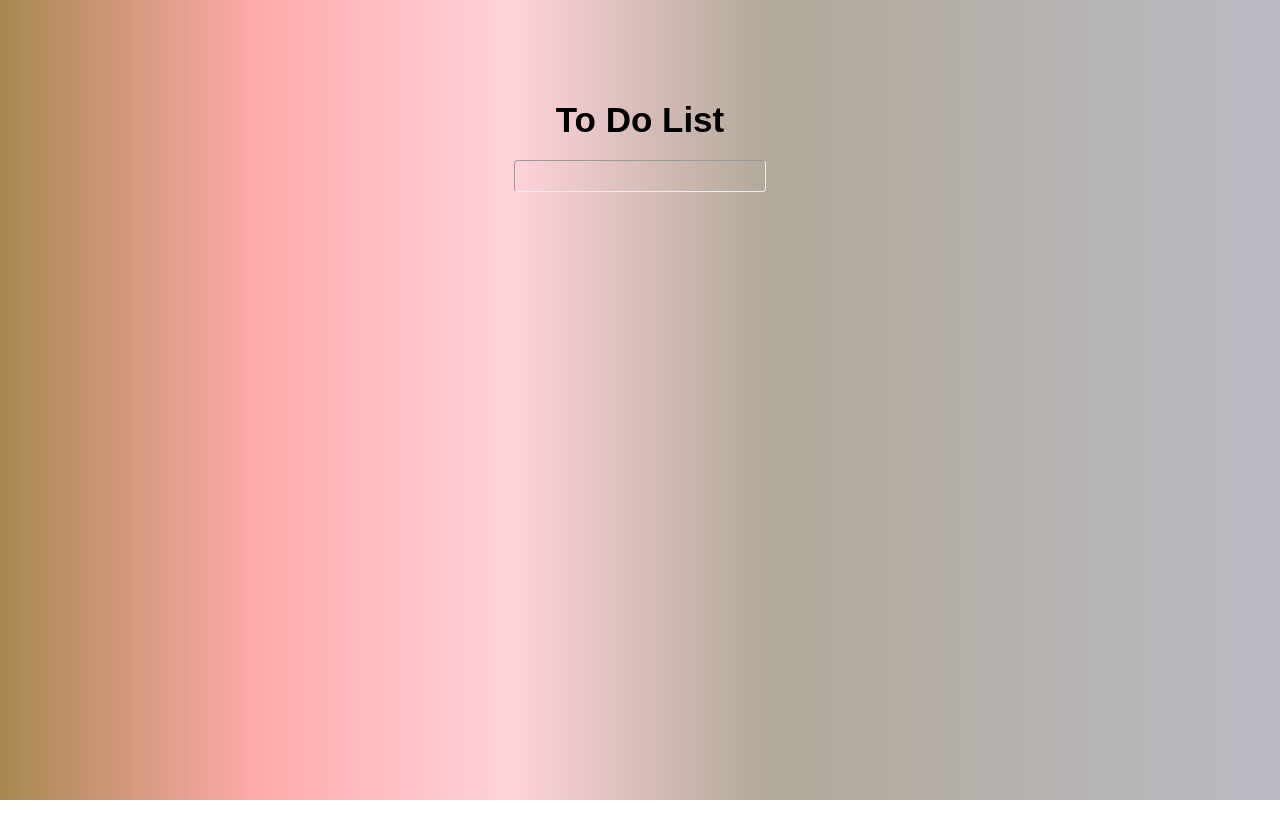
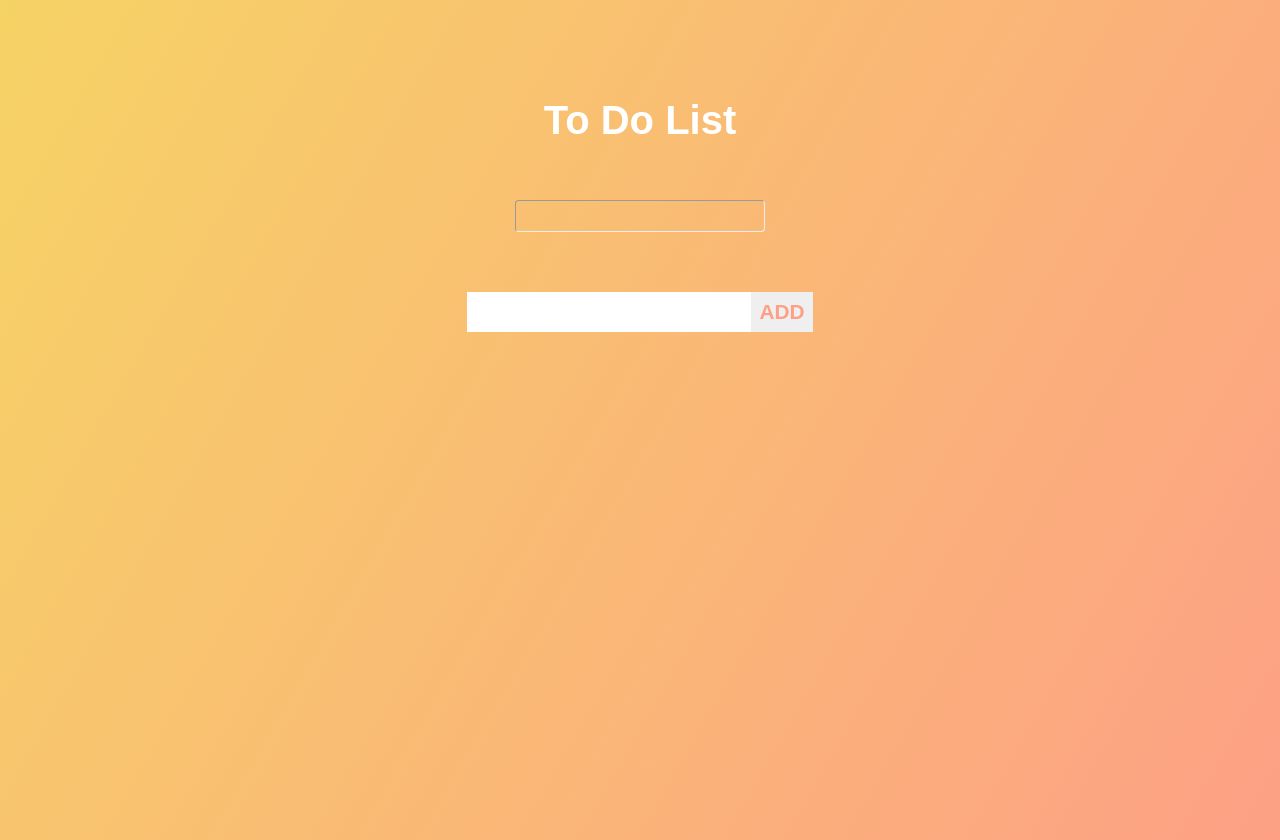
Before and after one commit to borhansahed/to-do-list-js, a plain HTML site: page index.html in a window 1280 px wide. Before the commit the page ends 800 px from the top, so only its background shows below. Drawn offline with Linux system fonts and the light colour scheme.

Commit message:
uI compelete

```diff
--- a/index.html
+++ b/index.html
@@ -12,9 +12,15 @@
     <link rel="stylesheet" href="style.css">
 </head>
 <body>
-    <section>
+    <section class="container">
+       <div>
         <h1>To Do List </h1>
         <hr>
+        <form class="input-field">
+            <input type="text">
+            <button>ADD</button>
+        </form>
+       </div>
     </section>
 
 </body>
--- a/style.css
+++ b/style.css
@@ -1,31 +1,64 @@
 *{
     margin: 0;
     padding: 0;
+    box-sizing: border-box;
 }
 
 @import url('https://fonts.googleapis.com/css2?family=Cookie&family=Poppins:wght@400;900&display=swap');
 
 body{
 
-    background-image: linear-gradient( to left , rgba(67, 67, 95, 0.363) ,  rgba(114, 98, 68, 0.548) 40% , rgba(255, 192, 203, 0.705) 60% , rgba(255, 0, 0, 0.335) , rgb(167, 136, 79) );
+
+    background-image: linear-gradient( 120deg, #f6d365 , #fda085);
     font-family: 'Poppins', sans-serif;
+    min-height: 100vh;
+
+
+}
+
+h1, form{
+
+      min-height: 20vh;
+     display: flex;
+    justify-content: center;
+    align-items: center;
 
 
 }
 h1{
-    margin-top: 100px;
-    text-align: center;
-    font-size: 35px;
+
+    margin-top: 40px;
+    font-size: 40px;
     font-weight: 700px;
-    color:black;
-    font: weight 900px; ;
+    color:white;
+    font-weight: 900px;
 }
 hr{
+    margin:  auto;
     padding-top: 30px;
-    text-align: center;
+
     width: 250px;
-    margin: auto;
-    margin-top: 20px;
+
     border-radius:  4px;
 
 }
+ form input , form button{
+    padding: 0.5rem;
+
+   font-size: 1.3rem;
+   cursor: pointer;
+
+   outline: none;
+   border: none;
+
+}
+ form button{
+   color: #fda085;
+
+    font-weight: 600;
+    transition: all 0.4s  ease;
+}
+button:hover{
+    background-color:#fda085;
+    color: white;
+}
```
